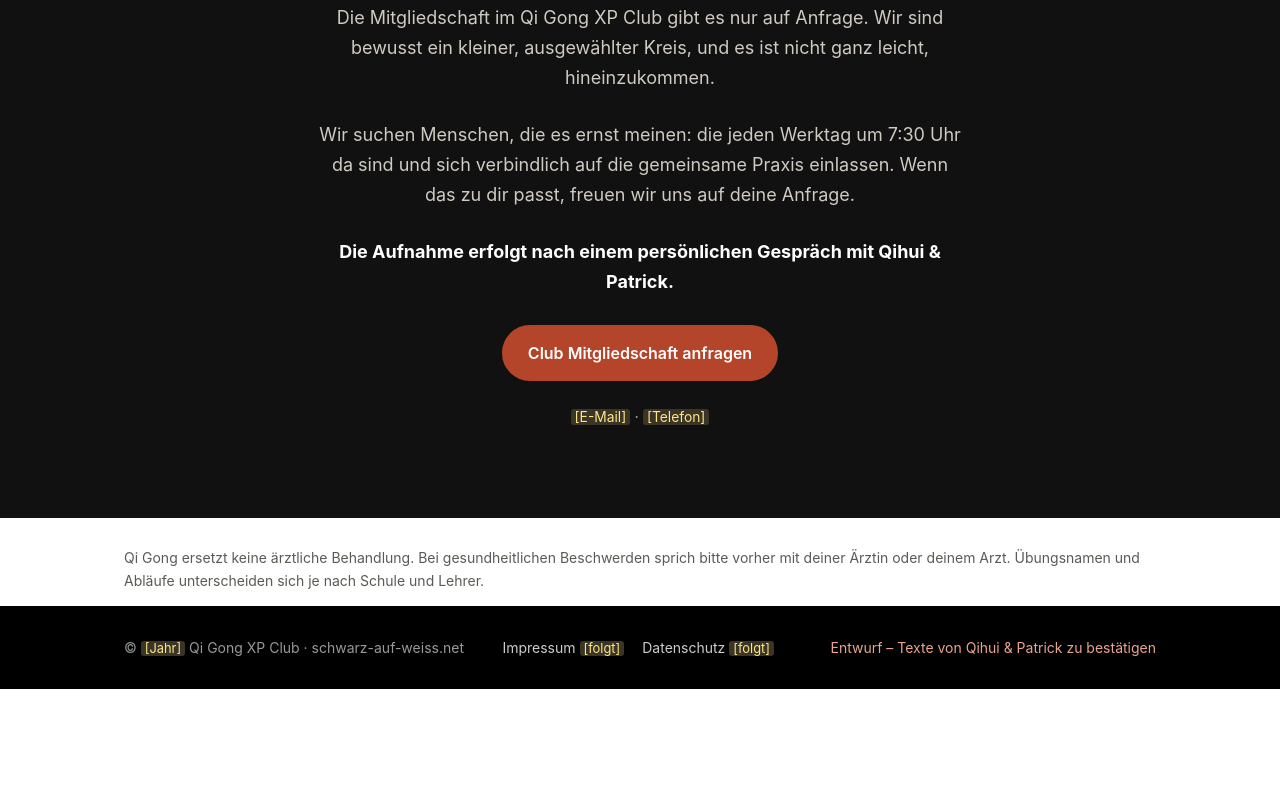
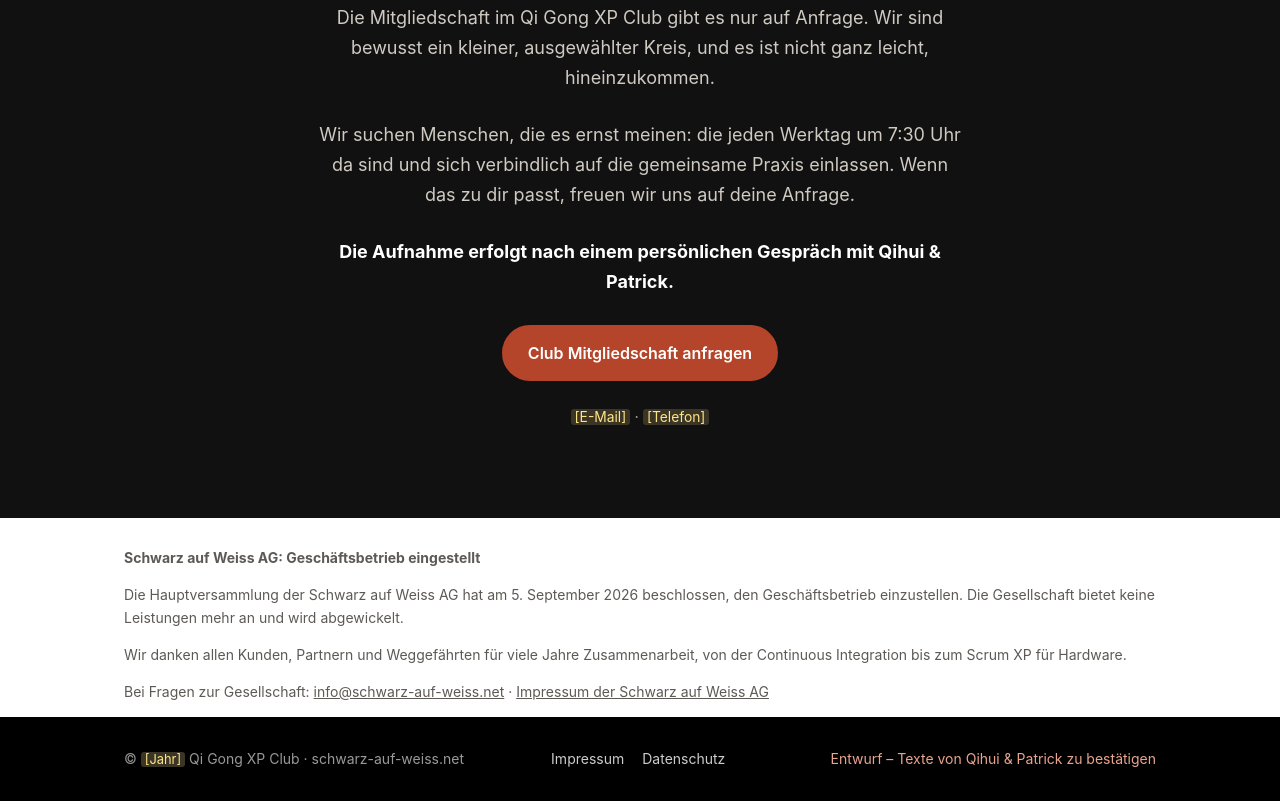
Before and after one commit to patricksbrzesny/qigong-xp-club-web, a plain HTML site: page index.html in a window 1280 px wide. Shown: the part 7161-7962 px from the top of the page. Before the commit the page ends 7850 px from the top, so only its background shows below. Drawn offline with Linux system fonts and the light colour scheme.

Commit message:
AG-Auflösungstext statt Gesundheitshinweis, Footer-Links auf Impressum/Datenschutz

```diff
--- a/index.html
+++ b/index.html
@@ -487,7 +487,12 @@
 </section>
 
 <div class="wrap">
-  <p class="disclaimer">Qi Gong ersetzt keine ärztliche Behandlung. Bei gesundheitlichen Beschwerden sprich bitte vorher mit deiner Ärztin oder deinem Arzt. Übungsnamen und Abläufe unterscheiden sich je nach Schule und Lehrer.</p>
+  <div class="disclaimer" id="schwarz-auf-weiss-ag">
+    <p><strong>Schwarz auf Weiss AG: Geschäftsbetrieb eingestellt</strong></p>
+    <p>Die Hauptversammlung der Schwarz auf Weiss AG hat am 5. September 2026 beschlossen, den Geschäftsbetrieb einzustellen. Die Gesellschaft bietet keine Leistungen mehr an und wird abgewickelt.</p>
+    <p>Wir danken allen Kunden, Partnern und Weggefährten für viele Jahre Zusammenarbeit, von der Continuous Integration bis zum Scrum XP für Hardware.</p>
+    <p>Bei Fragen zur Gesellschaft: <a href="mailto:info@schwarz-auf-weiss.net">info@schwarz-auf-weiss.net</a> · <a href="impressum-ag.html">Impressum der Schwarz auf Weiss AG</a></p>
+  </div>
 </div>
 
 </main>
@@ -495,7 +500,7 @@
 <footer>
   <div class="wrap">
     <div>© <span class="ph">[Jahr]</span> Qi Gong XP Club · schwarz-auf-weiss.net</div>
-    <div><a href="#">Impressum <span class="ph">[folgt]</span></a><a href="#">Datenschutz <span class="ph">[folgt]</span></a></div>
+    <div><a href="impressum.html">Impressum</a><a href="datenschutz.html">Datenschutz</a></div>
     <div class="draft-hint">Entwurf – Texte von Qihui &amp; Patrick zu bestätigen</div>
   </div>
 </footer>
```
